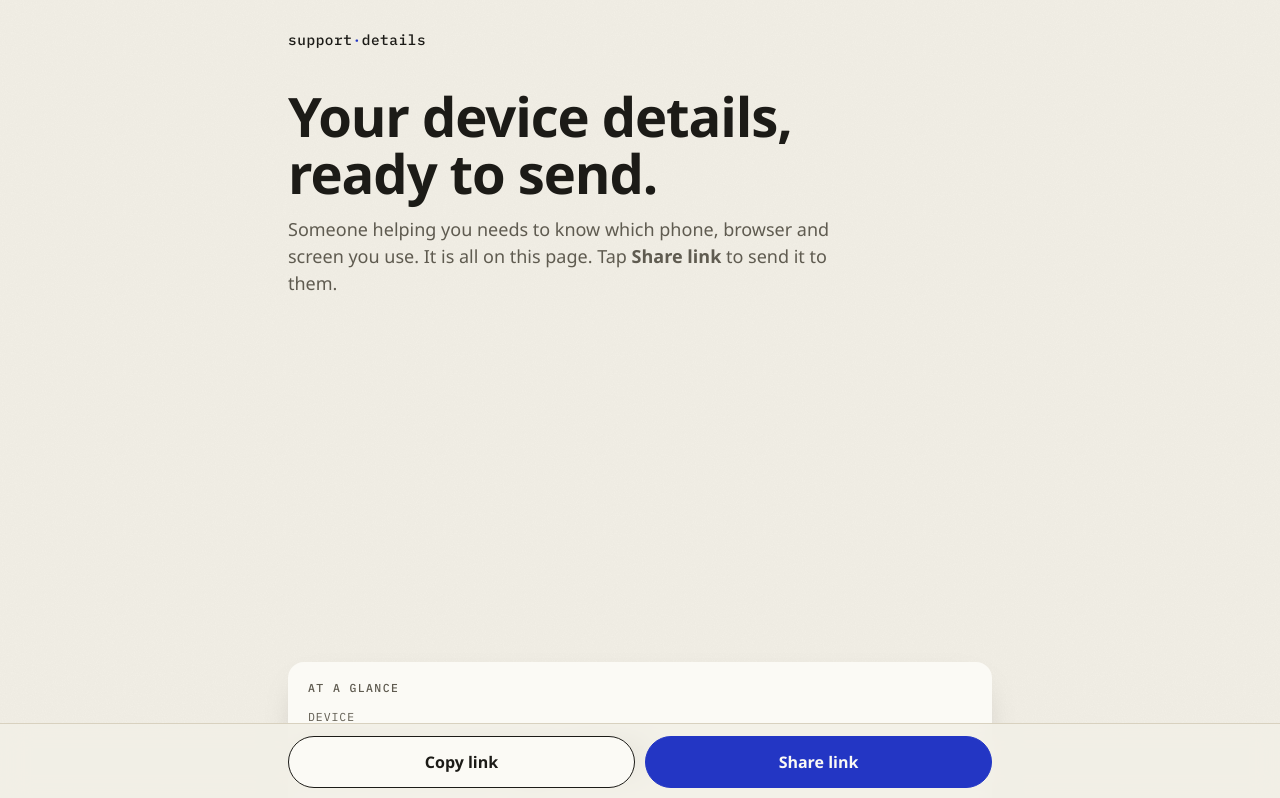
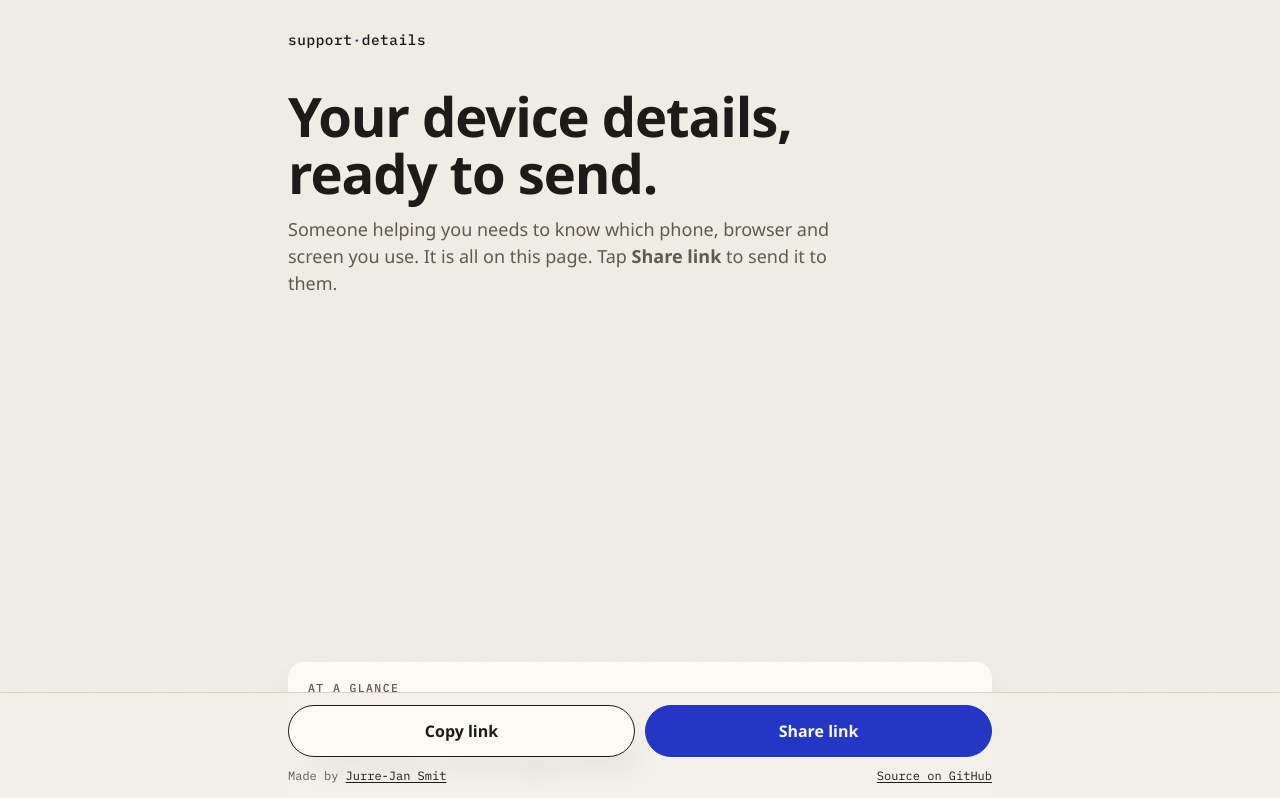
Before and after one commit to doublej/support-details, a SvelteKit app: page / in a window 1280 px wide. Shown: the top 798 px of the page. Built offline with nearby package versions, Linux system fonts and the light colour scheme.

Commit message:
feat: pin credits to the bottom of the viewport

```diff
--- a/src/app.css
+++ b/src/app.css
@@ -204,11 +204,13 @@ h2 {
   }
 }
 
-/* Fixed action bar in the thumb zone, and the toast that floats just above it. */
+/* Fixed bottom bar: actions in the thumb zone plus the credits line, and the toast above it. */
 .dock {
   position: fixed;
   inset: auto 0 0;
   z-index: 10;
+  display: grid;
+  gap: 0.4rem;
   padding: 0.75rem max(1.25rem, env(safe-area-inset-right))
     calc(0.75rem + env(safe-area-inset-bottom)) max(1.25rem, env(safe-area-inset-left));
   border-top: 1px solid var(--rule);
@@ -225,7 +227,7 @@ h2 {
 
 .toast {
   position: fixed;
-  bottom: calc(5.75rem + env(safe-area-inset-bottom));
+  bottom: calc(7.5rem + env(safe-area-inset-bottom));
   left: 50%;
   z-index: 20;
   width: max-content;
--- a/src/app.html
+++ b/src/app.html
@@ -25,7 +25,8 @@
 			<textarea id="fallback-text" readonly rows="7" style="box-sizing: border-box; width: 100%; font: 14px monospace"></textarea>
 		</div>
 		<script>
-			setTimeout(() => {
+			// biome-ignore lint/complexity/useArrowFunction: this fallback must parse in ES5-only browsers
+			setTimeout(function () {
 				var box = document.getElementById('fallback')
 				if (!box) return
 				document.getElementById('fallback-text').value =
--- a/src/lib/ui/Credits.svelte
+++ b/src/lib/ui/Credits.svelte
@@ -4,31 +4,29 @@ const SOURCE = 'https://github.com/doublej/support-details'
 </script>
 
 <footer class="credits">
-  <p>Made by <a href={AUTHOR}>Jurre-Jan Smit</a></p>
-  <p><a href={SOURCE}>Source code on GitHub</a></p>
+  <span>Made by <a href={AUTHOR}>Jurre-Jan Smit</a></span>
+  <a href={SOURCE}>Source on GitHub</a>
 </footer>
 
 <style>
   .credits {
     display: flex;
     flex-wrap: wrap;
+    align-items: center;
     justify-content: space-between;
-    gap: 0 1.5rem;
-    padding-top: 0.75rem;
-    border-top: 1px dashed var(--rule);
+    gap: 0 1rem;
+    width: min(100%, 44rem);
+    margin-inline: auto;
     color: var(--ink-soft);
     font-family: var(--font-mono);
-    font-size: 0.8rem;
+    font-size: 0.75rem;
   }
 
-  p {
-    margin: 0;
-  }
-
-  /* Padding gives the small footer links a finger-sized tap area. */
+  /* At least 24px tall: the WCAG 2.2 minimum target size, inside a compact strip. */
   a {
     display: inline-block;
-    padding-block: 0.6rem;
+    min-height: 1.5rem;
+    padding-block: 0.2rem;
     color: var(--ink);
     text-underline-offset: 0.2em;
   }
--- a/src/routes/+page.svelte
+++ b/src/routes/+page.svelte
@@ -181,14 +181,12 @@ const copyRow = (label: string, value: string) => copy(`${label}: ${value}`, `Co
       </div>
     </ReportView>
   {/if}
-
-  <Credits />
 </main>
 
-<!-- Primary action on the right, under the right thumb. -->
-{#if mode === 'own' || mode === 'shared'}
-  <nav class="dock" aria-label={mode === 'own' ? 'Send your details' : 'Report actions'}>
-    <div class="actions">
+<!-- Fixed to the bottom of the viewport: actions (primary on the right, under the thumb) and credits. -->
+<div class="dock">
+  {#if mode === 'own' || mode === 'shared'}
+    <nav class="actions" aria-label={mode === 'own' ? 'Send your details' : 'Report actions'}>
       {#if mode === 'own'}
         <button class="button" type="button" onclick={() => copy(link, LINK_COPIED)} disabled={!link}>
           Copy link
@@ -202,9 +200,10 @@ const copyRow = (label: string, value: string) => copy(`${label}: ${value}`, `Co
           Copy as text
         </button>
       {/if}
-    </div>
-  </nav>
-{/if}
+    </nav>
+  {/if}
+  <Credits />
+</div>
 
 <p class="toast" class:visible={Boolean(toast)} role="status">{toast}</p>
 
@@ -214,7 +213,7 @@ const copyRow = (label: string, value: string) => copy(`${label}: ${value}`, `Co
     gap: 1.75rem;
     width: min(100% - 2.5rem, 44rem);
     margin-inline: auto;
-    padding-block: max(1.25rem, env(safe-area-inset-top)) calc(6.5rem + env(safe-area-inset-bottom));
+    padding-block: max(1.25rem, env(safe-area-inset-top)) calc(8.5rem + env(safe-area-inset-bottom));
   }
 
   .masthead {
```
Also changed, not shown: 1 other file (tests, documents, lock files or other folders).
